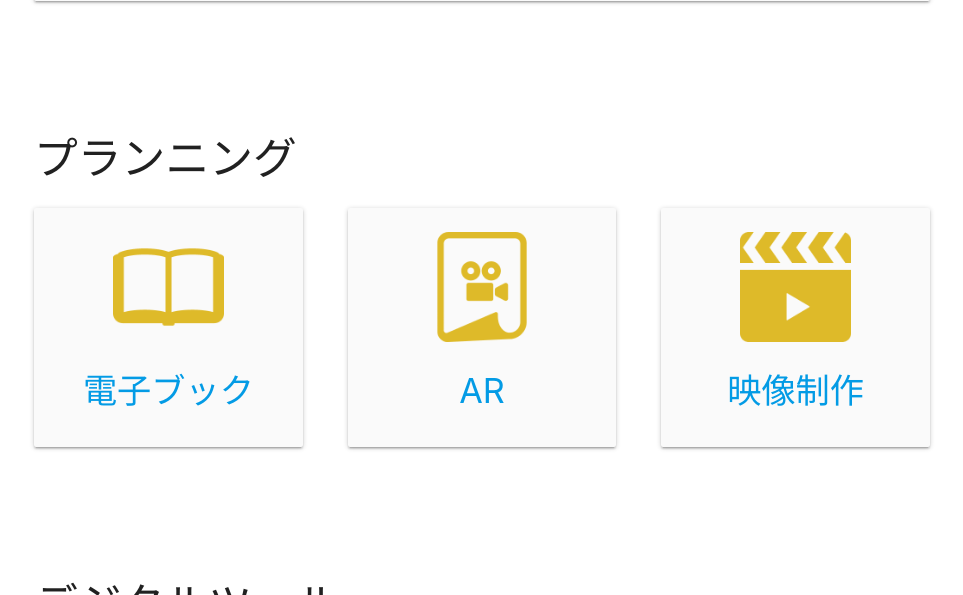
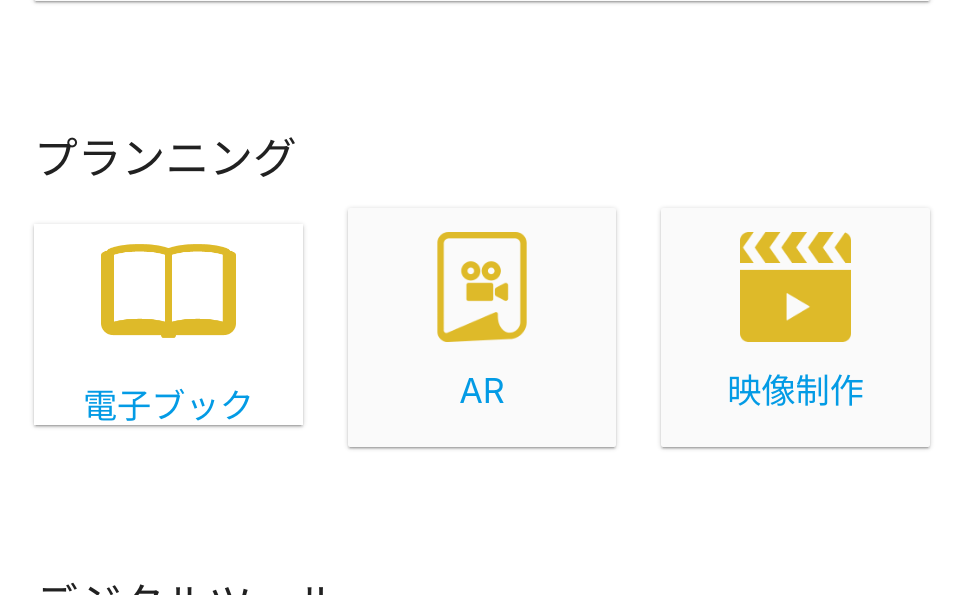
Before and after one commit to marikosasaki/kk_test, a PHP site: page /service/index.html in a window 1280 px wide. Shown: the part 2005-2600 px from the top of the page, without its empty margins (158-1121 px from the left). Run offline with PHP 8.4, Linux system fonts and the light colour scheme; style sheets or scripts are compiled from the project's sources; some libraries are stand-ins or nearby versions.

Commit message:
会社でちょっとやったぶん

```diff
--- a/app/service/index.html
+++ b/app/service/index.html
@@ -29,7 +29,7 @@
 	<link href="https://fonts.googleapis.com/icon?family=Material+Icons" rel="stylesheet">
 	<link rel="stylesheet" href="styles/animate.css">
 	<link rel="stylesheet" href="styles/fixed-positioning.css">
-	<link rel="stylesheet" href="styles/kousoku.css">
+	<link rel="stylesheet" href="/styles/kousoku.css">
 	<link rel="stylesheet" href="/styles/materialize.css">
 	<!-- SEO: If your mobile URL is different from the desktop URL, add a canonical link to the desktop page https://developers.google.com/webmasters/smartphone-sites/feature-phones -->
 	<!--
@@ -203,7 +203,7 @@
 				</h3>
 				<ul class="list-wrapper">
 					<li class="list-item">
-						<a href="" class="link-box tree card-panel grey lighten-5 z-depth-1">
+						<a href="" class="link-box  z-depth-1">
 							<img src="/images/icon/book.png" alt="" width="50%">
  							<h4>電子ブック</h4>
 						</a>
--- a/app/styles/partials/components/_buttons.scss
+++ b/app/styles/partials/components/_buttons.scss
@@ -306,7 +306,7 @@ button.btn-floating {
 .btn-main {
   background-color: #ffffff;
   color: #000000;
-  border: 5px solid #000000;
+  border: 2px solid #000000;
 
   &:hover {
     background-color: #000000;
--- a/app/styles/partials/kousoku/_common.scss
+++ b/app/styles/partials/kousoku/_common.scss
@@ -1,3 +1,18 @@
+// Media Query Ranges
+$small-screen-up: 601px !default;
+$medium-screen-up: 993px !default;
+$large-screen-up: 1201px !default;
+$small-screen: 600px !default;
+$medium-screen: 992px !default;
+$large-screen: 1200px !default;
+
+$medium-and-up: "only screen and (min-width : #{$small-screen-up})" !default;
+$large-and-up: "only screen and (min-width : #{$medium-screen-up})" !default;
+$extra-large-and-up: "only screen and (min-width : #{$large-screen-up})" !default;
+$small-and-down: "only screen and (max-width : #{$small-screen})" !default;
+$medium-and-down: "only screen and (max-width : #{$medium-screen})" !default;
+$medium-only: "only screen and (min-width : #{$small-screen-up}) and (max-width : #{$medium-screen})" !default;
+
 header {
 	width: 100%;
 	z-index: 10;
@@ -44,10 +59,10 @@ body {
 		text-align: center;
 
 		&.contact-mail {
-			border: 5px solid #000000;
+			border: 2px solid #000000;
 		}
 		&.contact-phone {
-			border-bottom: 5px solid #000000;
+			border-bottom: 2px solid #000000;
 		}
 
 		&:first-child {
@@ -85,7 +100,7 @@ body {
 		//padding: 13px 10px;
 		color: #000000;
 		align-items: center;
-		height: 80px;
+		height: 100%;
 		line-height: 80px;
 
 		p {
--- a/app/styles/partials/kousoku/_page.scss
+++ b/app/styles/partials/kousoku/_page.scss
@@ -36,6 +36,7 @@
 .link-box {
 	display: block;
 	width: 100%;
+	height: auto;
 	margin: 0 auto;
 
 	.img {
@@ -43,6 +44,7 @@
 		margin: 0 auto;
 	}
 }
+
 
 .list-wrapper {
 	display: flex;
```
